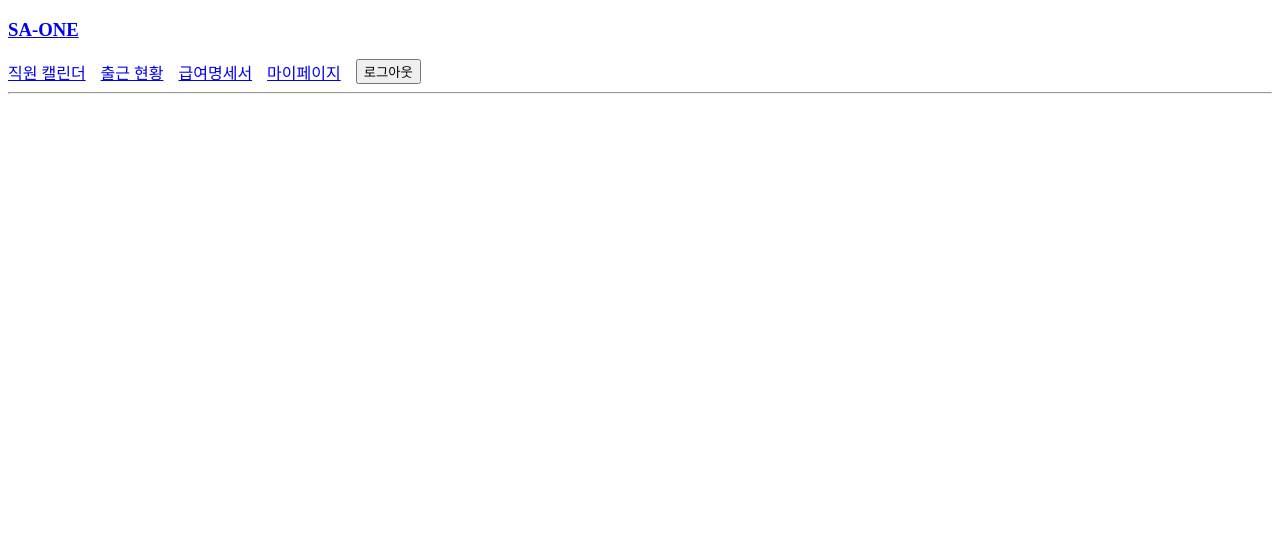
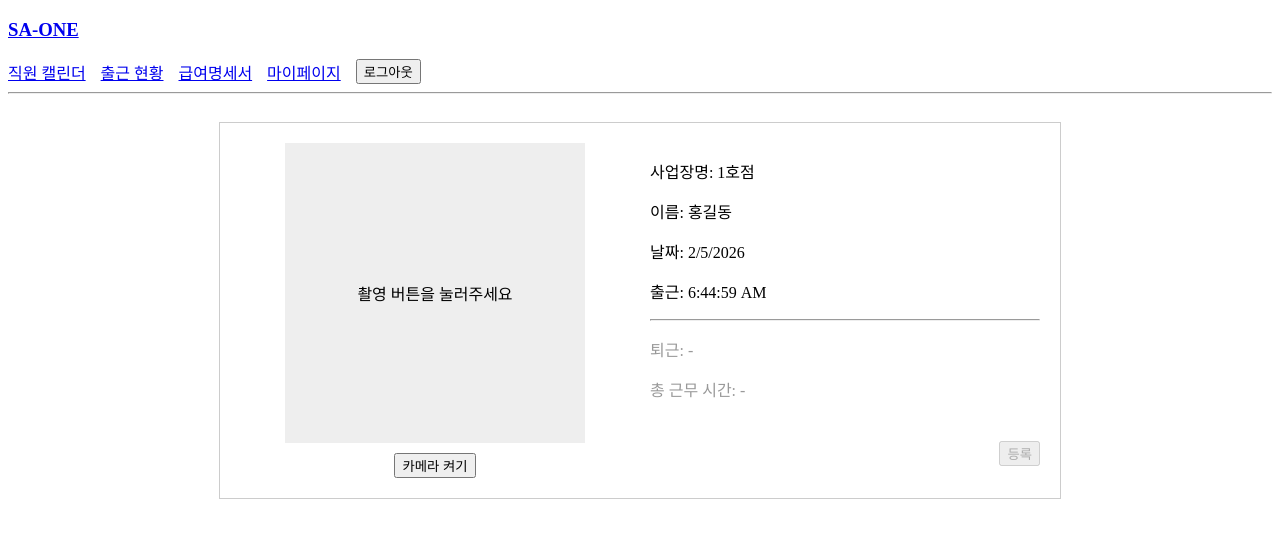
Before and after one commit to sa-one-project/sa-one, a React (Vite) app in the folder sa_one_front/: page /status in a window 1280 px wide. Shown: the top 538 px of the page. Built offline with nearby package versions, Linux system fonts and the light colour scheme.

Commit message:
<feat>: 직원 출퇴근 화면 만듦. 실시간 촬영 됨. 출근 현황에 페이지 연결해둠.

```diff
--- a/sa_one_front/src/App.jsx
+++ b/sa_one_front/src/App.jsx
@@ -9,6 +9,7 @@ import EmployeeMain from "./pages/employee/EmployeeMain";
 import MyPage from "./pages/MyPage";
 import EmployeeAdd from "./pages/auth/EmployeeAdd";
 import StartPage from "./pages/auth/StartPage";
+import AttendancePage from "./pages/employee/AttendancePage";
 
 // 헤더 노출 여부를 제어하는 별도의 컴포넌트
 function HeaderWrapper() {
@@ -53,6 +54,9 @@ function App() {
                 {/* 사장님 전용 기능 (직원 추가) */}
                 <Route path="employee-add" element={<EmployeeAdd />} />
 
+                {/* 직원 전용 기능 (출근 페이지) */}
+                <Route path="/status" element={<AttendancePage />} />
+
             </Routes>
         </BrowserRouter>
     );
--- /dev/null
+++ b/sa_one_front/src/components/DeleteAccountModal.jsx
@@ -0,0 +1,38 @@
+import { useState } from "react";
+
+function DeleteAccountModal({ isOpen, onClose, onConfirm }) {
+    const [password, setPassword] = useState("");
+
+    if (!isOpen) return null; // 열려있지 않으면 아무것도 안 보임
+
+    const handleConfirm = () => {
+        if (!password) {
+            alert("비밀번호를 입력하세요.");
+            return;
+        }
+
+        // [TODO] DB 복구 되면 여기서 백엔드 비번 검증 로직 연결
+        onConfirm(password);
+        setPassword("");
+    };
+
+    return (
+        <div className="modal">
+            <div className="modal-content">
+                <h3>회원 탈퇴 확인</h3>
+                <p>비밀번호를 입력하세요.</p>
+                <input
+                    type="password"
+                    value={password}
+                    onChange={(e) => setPassword(e.target.value)}
+                />
+                <div>
+                    <button onClick={onClose}>취소</button>
+                    <button onClick={handleConfirm}>확인</button>
+                </div>
+            </div>
+        </div>
+    );
+}
+
+export default DeleteAccountModal;
--- a/sa_one_front/src/main.jsx
+++ b/sa_one_front/src/main.jsx
@@ -2,9 +2,14 @@ import { StrictMode } from 'react'
 import { createRoot } from 'react-dom/client'
 // import './index.css'
 import App from './App.jsx'
+import { QueryClient, QueryClientProvider } from '@tanstack/react-query'
+
+const queryClient = new QueryClient()
 
 createRoot(document.getElementById('root')).render(
   <StrictMode>
-    <App />
+    <QueryClientProvider client={queryClient}>
+      <App />
+    </QueryClientProvider>
   </StrictMode>,
 )
--- a/sa_one_front/src/pages/auth/EmployeeAdd.jsx
+++ b/sa_one_front/src/pages/auth/EmployeeAdd.jsx
@@ -23,7 +23,6 @@ function EmployeeAdd() {
         employmentType: "정규직" // 기본값 정규직
     });
 
-    // ★ 에러 방지를 위해 누락된 스타일 변수 정의
     const rowStyle = { display: "flex", gap: "15px", marginBottom: "15px" };
     const inputBox = { display: "flex", flexDirection: "column", flex: 1 };
 
@@ -43,7 +42,6 @@ function EmployeeAdd() {
 
             <form onSubmit={handleSubmit} style={{ display: "flex", gap: "30px" }}>
 
-                {/* 1. 왼쪽: 이미지 업로드 섹션 */}
                 <div style={{ width: "200px", textAlign: "center" }}>
                     <div style={{ width: "150px", height: "180px", backgroundColor: "#eee", margin: "0 auto 10px", border: "1px solid #ccc", display: "flex", alignItems: "center", justifyContent: "center" }}>
                         이미지 미리보기
@@ -51,7 +49,6 @@ function EmployeeAdd() {
                     <input type="file" style={{ width: "100%" }} />
                 </div>
 
-                {/* 2. 오른쪽: 상세 정보 입력 섹션 */}
                 <div style={{ flex: 1 }}>
                     <div style={rowStyle}>
                         <div style={inputBox}>
@@ -60,7 +57,6 @@ function EmployeeAdd() {
                         </div>
                         <div style={inputBox}>
                             <label>생년월일</label>
-                            {/* 여기서 선택한 값은 "2026-01-16" 형태의 문자열로 저장됩니다. */}
                             <input type="date" name="birthDate" value={formData.birthDate} onChange={handleChange} />
                         </div>
                     </div>
@@ -105,7 +101,6 @@ function EmployeeAdd() {
                             <label>입사일</label>
                             <input type="date" name="hireDate" value={formData.hireDate} onChange={handleChange} />
                         </div>
-                        {/* 고용형태 선택 기능 추가 */}
                         <div style={inputBox}>
                             <label>고용형태</label>
                             <select
--- a/sa_one_front/src/pages/auth/Login.jsx
+++ b/sa_one_front/src/pages/auth/Login.jsx
@@ -70,7 +70,6 @@ function Login() {
     return (
         <div style={{ display: "flex", justifyContent: "center", marginTop: "100px", gap: "100px" }}>
 
-            {/* 1. 왼쪽: 로그인 유형 선택 영역 (피그마 디자인) */}
             <div style={{ display: "flex", flexDirection: "column", gap: "20px", justifyContent: "center" }}>
                 <label>
                     <input type="radio" name="loginType" defaultChecked /> 사장 로그인
@@ -83,7 +82,6 @@ function Login() {
                 </label>
             </div>
 
-            {/* 2. 오른쪽: 실제 입력 및 로직 영역 */}
             <div style={{ textAlign: "center" }}>
                 <h2>SA : ONE</h2>
 
--- /dev/null
+++ b/sa_one_front/src/pages/employee/AttendancePage.jsx
@@ -0,0 +1,100 @@
+import React, { useState, useRef, useEffect } from "react";
+
+function AttendancePage() {
+  const videoRef = useRef(null);
+  const canvasRef = useRef(null);
+  const [now, setNow] = useState(new Date());
+  const [capturedImg, setCapturedImg] = useState(null);
+  const [isCameraOn, setIsCameraOn] = useState(false);
+
+  // 실시간 시계
+  useEffect(() => {
+    const timer = setInterval(() => setNow(new Date()), 1000);
+    return () => clearInterval(timer);
+  }, []);
+
+  // 카메라 시동
+  const handleStartCamera = () => {
+    setCapturedImg(null);
+    setIsCameraOn(true); // 상태를 먼저 켜서 video 태그를 생성함
+
+    navigator.mediaDevices.getUserMedia({ video: true })
+      .then((stream) => {
+        setTimeout(() => {
+          if (videoRef.current) {
+            videoRef.current.srcObject = stream;
+            videoRef.current.play(); // 강제 재생 실행
+          }
+        }, 100);
+      })
+      .catch(err => {
+        console.error("카메라 에러:", err);
+        alert("카메라 권한을 확인해주세요.");
+      });
+  };
+
+  // 사진 촬영
+  const takePhoto = () => {
+    if (videoRef.current && canvasRef.current) {
+      const context = canvasRef.current.getContext("2d");
+      context.drawImage(videoRef.current, 0, 0, 300, 300);
+      const data = canvasRef.current.toDataURL("image/png");
+      setCapturedImg(data);
+
+      const stream = videoRef.current.srcObject;
+      if (stream) {
+        stream.getTracks().forEach(track => track.stop());
+      }
+      setIsCameraOn(false);
+    }
+  };
+
+  return (
+    <div style={{ padding: "20px" }}>
+      <div style={{ display: "flex", border: "1px solid #ccc", padding: "20px", gap: "20px", maxWidth: "800px", margin: "0 auto" }}>
+
+        <div style={{ flex: 1, textAlign: "center" }}>
+          <div style={{ width: "300px", height: "300px", background: "#eee", display: "flex", alignItems: "center", justifyContent: "center", margin: "0 auto", position: "relative" }}>
+            {capturedImg ? (
+              <img src={capturedImg} alt="captured" style={{ width: "100%", height: "100%", objectFit: "cover" }} />
+            ) : isCameraOn ? (
+              <video ref={videoRef} autoPlay playsInline style={{ width: "100%", height: "100%", objectFit: "cover" }} />
+            ) : (
+              <p>촬영 버튼을 눌러주세요</p>
+            )}
+          </div>
+
+          <canvas ref={canvasRef} width="300" height="300" style={{ display: "none" }} />
+
+          <div style={{ marginTop: "10px" }}>
+            {!isCameraOn && !capturedImg ? (
+              <button onClick={handleStartCamera}>카메라 켜기</button>
+            ) : isCameraOn ? (
+              <button onClick={takePhoto} style={{ background: "#ff4d4f", color: "white" }}>촬영하기</button>
+            ) : (
+              <button onClick={handleStartCamera}>재촬영</button>
+            )}
+          </div>
+        </div>
+
+        <div style={{ flex: 1 }}>
+            {/* 아래로는 현재 로그인 된 직원의 정보를 들고와야 함... 모두 임의로 넣어둠. */}
+          <p>사업장명: 1호점</p>
+          <p>이름: 홍길동</p>
+          <p>날짜: {now.toLocaleDateString()}</p>
+          <p>출근: {now.toLocaleTimeString()}</p>
+          <hr />
+          <p style={{ color: "#999" }}>퇴근: -</p>
+          <p style={{ color: "#999" }}>총 근무 시간: -</p>
+
+          <div style={{ marginTop: "40px", textAlign: "right" }}>
+            <button disabled={!capturedImg}>등록</button>
+          </div>
+        </div>
+
+      </div>
+    </div>
+  );
+}
+
+export default AttendancePage;
--- a/sa_one_front/src/react-query/mutations/userMutations.js
+++ b/sa_one_front/src/react-query/mutations/userMutations.js
@@ -1,3 +1,4 @@
+import { useMutation } from "@tanstack/react-query";
 import { deleteUserAccount } from "../../apis/users/usersApi"
 
 export const useDeleteUserMutation = () => {
```
Also changed, not shown: sa_one_front/src/pages/MyPage.jsx (+21 -23 lines), sa_one_front/src/apis/userApi.js (deleted).
